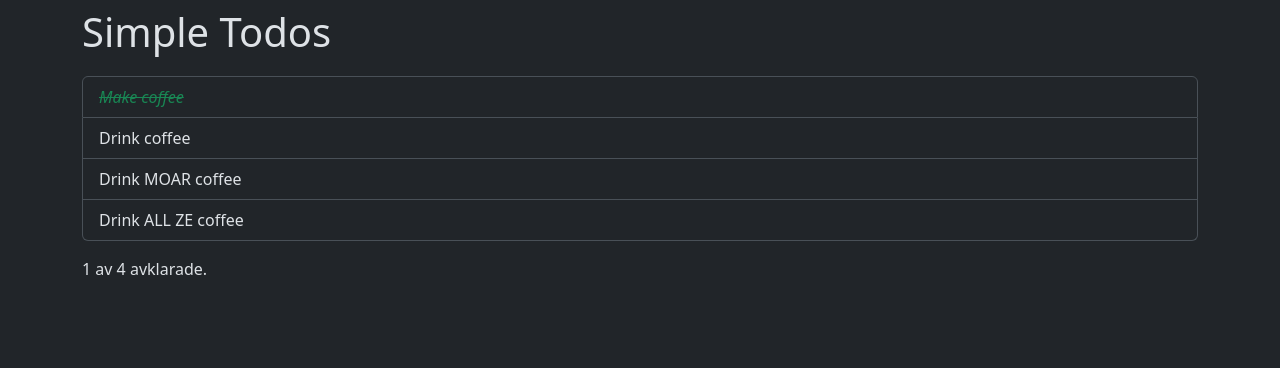
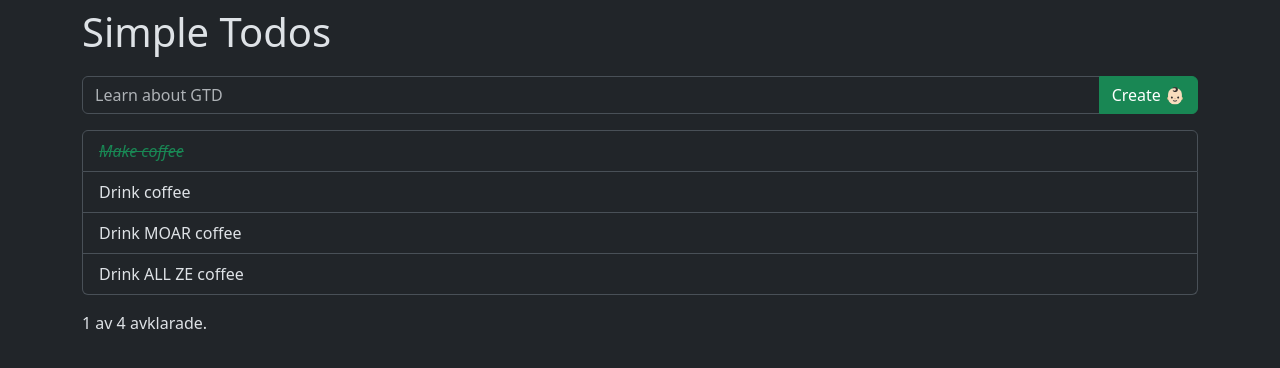
Before and after one commit to drblue/ykrea26h1, a React (Vite) app in the folder 02-simple-todos/: page / in a window 1280 px wide. Shown: the top 368 px of the page. Built offline with nearby package versions, Linux system fonts and the light colour scheme.

Commit message:
Add a new todo.

```diff
--- a/02-simple-todos/src/App.tsx
+++ b/02-simple-todos/src/App.tsx
@@ -1,5 +1,8 @@
 import { useState } from "react";
+import Button from "react-bootstrap/Button";
 import Container from "react-bootstrap/Container";
+import Form from "react-bootstrap/Form";
+import InputGroup from "react-bootstrap/InputGroup";
 import ListGroup from "react-bootstrap/ListGroup";
 import type { Todo } from "./types/Todo.types";
 import "./assets/scss/App.scss";
@@ -12,11 +15,45 @@ const initialTodos: Todo[] = [
 ];
 
 function App() {
+	const [inputTitle, setInputTitle] = useState("");
 	const [todos, setTodos] = useState<Todo[]>(initialTodos);
+
+	const handleAddTodo = (e: React.SubmitEvent) => {
+		e.preventDefault();
+
+		// Create a new todo and set a new list of todos containing
+		// the previous todos + new the todo
+		const newTodo: Todo = {
+			id: Math.max(0, ...todos.map(todo => todo.id)) + 1,
+			title: inputTitle,
+			completed: false,
+		}
+		setTodos(prevTodos => [...prevTodos, newTodo]);
+
+		// Clear input field
+		setInputTitle("");
+	}
 
 	return (
 		<Container className="py-2">
 			<h1>Simple Todos</h1>
+
+			<Form onSubmit={handleAddTodo}>
+				<InputGroup className="mb-3">
+					<Form.Control
+						aria-label="New todo title"
+						onChange={e => setInputTitle(e.target.value)}
+						placeholder="Learn about GTD"
+						value={inputTitle}
+						required
+					/>
+
+					<Button
+						type="submit"
+						variant="success"
+					>Create 👶🏻</Button>
+				</InputGroup>
+			</Form>
 
 			<ListGroup className="todolist mb-3">
 				{todos.map(todo => (
```
